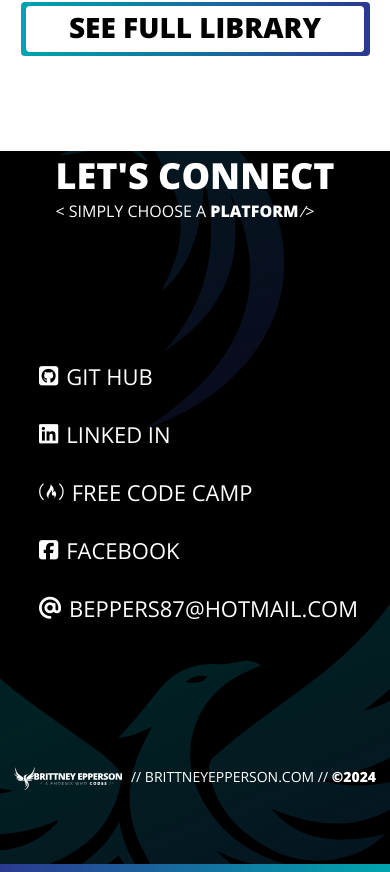
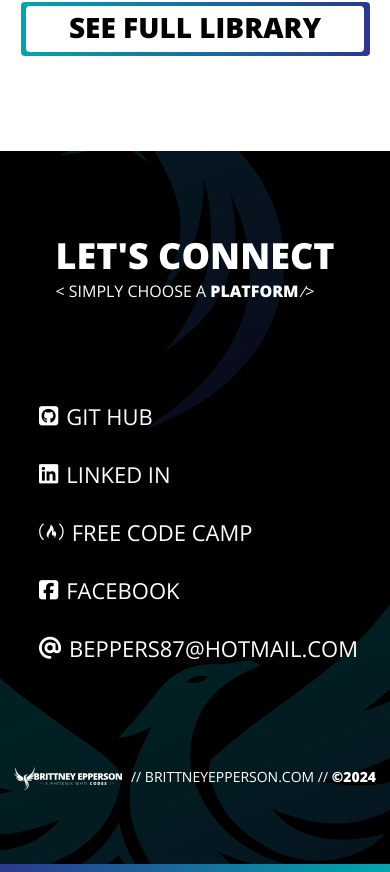
Before and after one commit to ha-x-3/portfolio, a React (Vite) app: page / in a window 390 px wide. Shown: the part 6119-6991 px from the top of the page. Built offline with nearby package versions, Linux system fonts and the light colour scheme.

Commit message:
Adjusted Contact section for mobile landscape and portrait

```diff
--- a/src/App.css
+++ b/src/App.css
@@ -575,7 +575,7 @@ li {
     }
 
     .contactHeading {
-      margin-bottom: 0;
+      margin: 80px 0 0 0;
     }
 
 }
```
